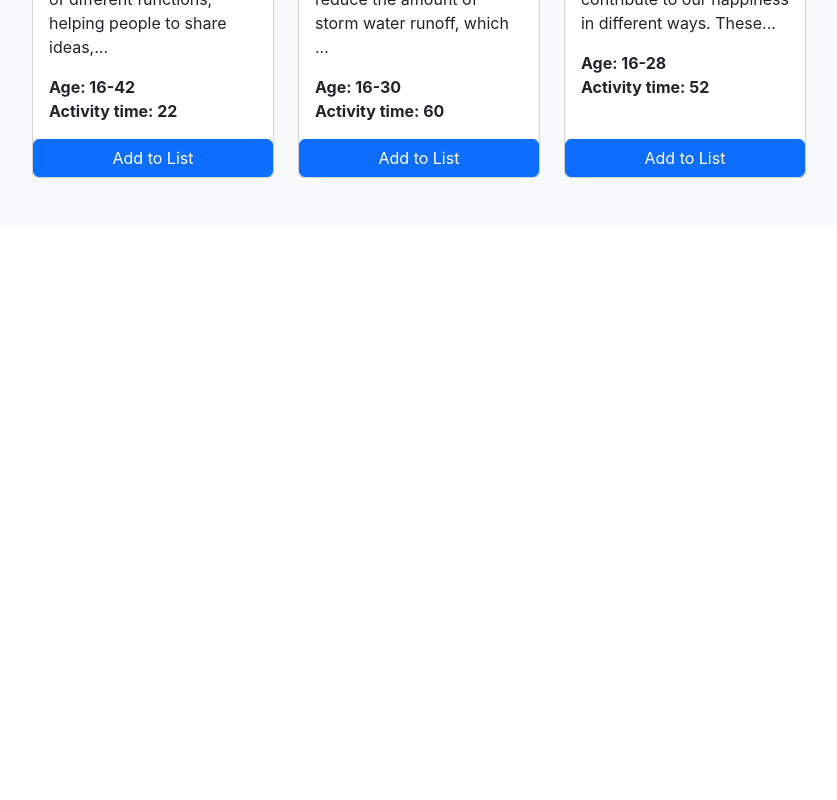
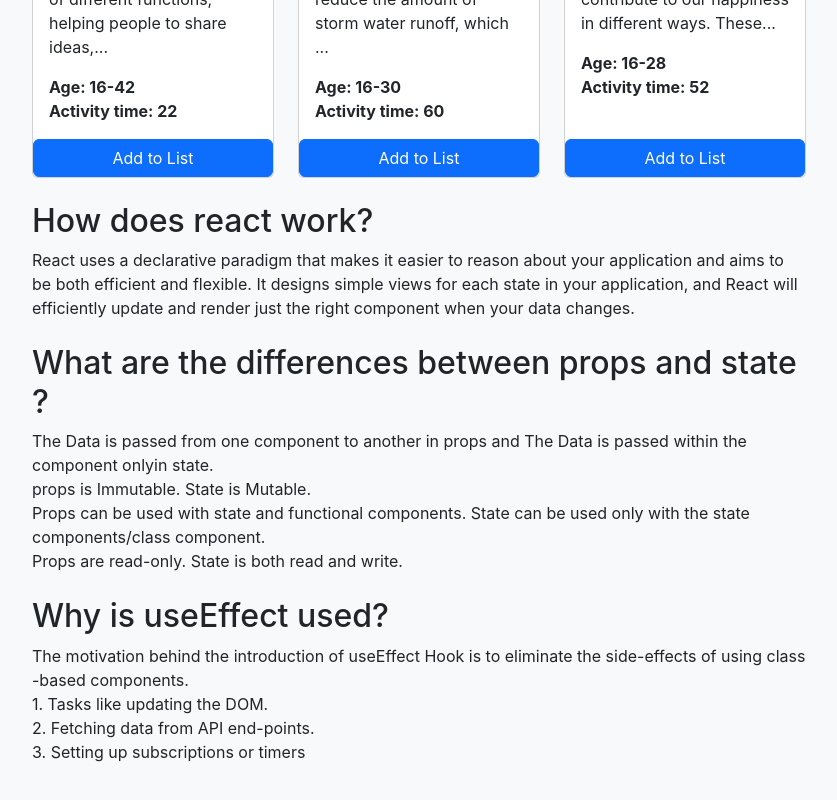
Before and after one commit to alimransahin/sonar-bangla-zobo-club, a React (Create React App) app: page / in a window 1280 px wide. Shown: the part 886-1686 px from the top of the page, without its empty margins (60-897 px from the left). Before the commit the page ends 1112 px from the top, so only its background shows below. Built offline with nearby package versions, Linux system fonts and the light colour scheme.

Commit message:
all done

```diff
--- a/src/Components/Activities/Activities.js
+++ b/src/Components/Activities/Activities.js
@@ -1,6 +1,7 @@
 import React, { useEffect, useState } from 'react';
 import Activity from '../Activity/Activity';
 import Calculation from '../Calculation/Calculation';
+import FaQ from '../FaQ/FaQ';
 import Header from '../Header/Header';
 import User from '../User/User';
 
@@ -39,6 +40,7 @@ const Activities = () => {
                             ></Activity>)
                         }
                     </div>
+                    <FaQ></FaQ>
                 </div>
             </div>
             <div className="col-md-3 col-sm-12">
--- a/src/Components/Activity/Activity.js
+++ b/src/Components/Activity/Activity.js
@@ -3,7 +3,6 @@ import React from 'react';
 
 const Activity = (props) => {
     const { picture, name, text, age, time}=props.activity;
-    const [disable, setDisable] = React.useState(false);
 
     return (
         <div className="col">
@@ -15,7 +14,7 @@ const Activity = (props) => {
                     <b>Age: {age}</b><br/>
                     <b>Activity time: {time}</b>
                 </div>
-                <button onClick={() => {props.addToList(time); setDisable(true)}} className='btn btn-primary w-100' disabled={disable} >Add to List</button>
+                <button onClick={() => props.addToList(time)} className='btn btn-primary w-100' >Add to List</button>
             </div>
         </div>
     );
--- a/src/Components/Calculation/Calculation.js
+++ b/src/Components/Calculation/Calculation.js
@@ -3,7 +3,7 @@ import { ToastContainer, toast } from 'react-toastify';
 import 'react-toastify/dist/ReactToastify.css';
 
 const Calculation = (props) => {
-    const notify = () => toast("Wow so easy!");
+    const notify = () => toast("Wow Activities Completed!");
     let breakTime = localStorage.getItem('storageTime');
     if(!breakTime){
         breakTime=0;
--- /dev/null
+++ b/src/Components/FaQ/FaQ.js
@@ -0,0 +1,25 @@
+import React from 'react';
+
+const FaQ = () => {
+    return (
+        <div><br />
+            <h2 >How does react work?</h2>
+            <div class="accordion-body">React uses a declarative paradigm that makes it easier to reason about your application and aims to be both efficient and flexible. It designs simple views for each state in your application, and React will efficiently update and render just the right component when your data changes.</div><br />
+
+            <h2 >What are the differences between props and state ?</h2>
+            <div class="accordion-body">The Data is passed from one component to another in props and The Data is passed within the component onlyin state.<br/>
+                props is Immutable. State is Mutable.<br/>
+                Props can be used with state and functional components.	State can be used only with the state components/class component. <br/>
+                Props are read-only. State is both read and write.</div><br />
+
+            <h2>Why is useEffect used?</h2>
+            <div class="accordion-body">The motivation behind the introduction of useEffect Hook is to eliminate the side-effects of using class -based components.<br/>
+                1. Tasks like updating the DOM.<br/>
+                2. Fetching data from API end-points.<br/>
+                3. Setting up subscriptions or timers
+            </div>
+            </div>
+    );
+};
+
+export default FaQ;
```
